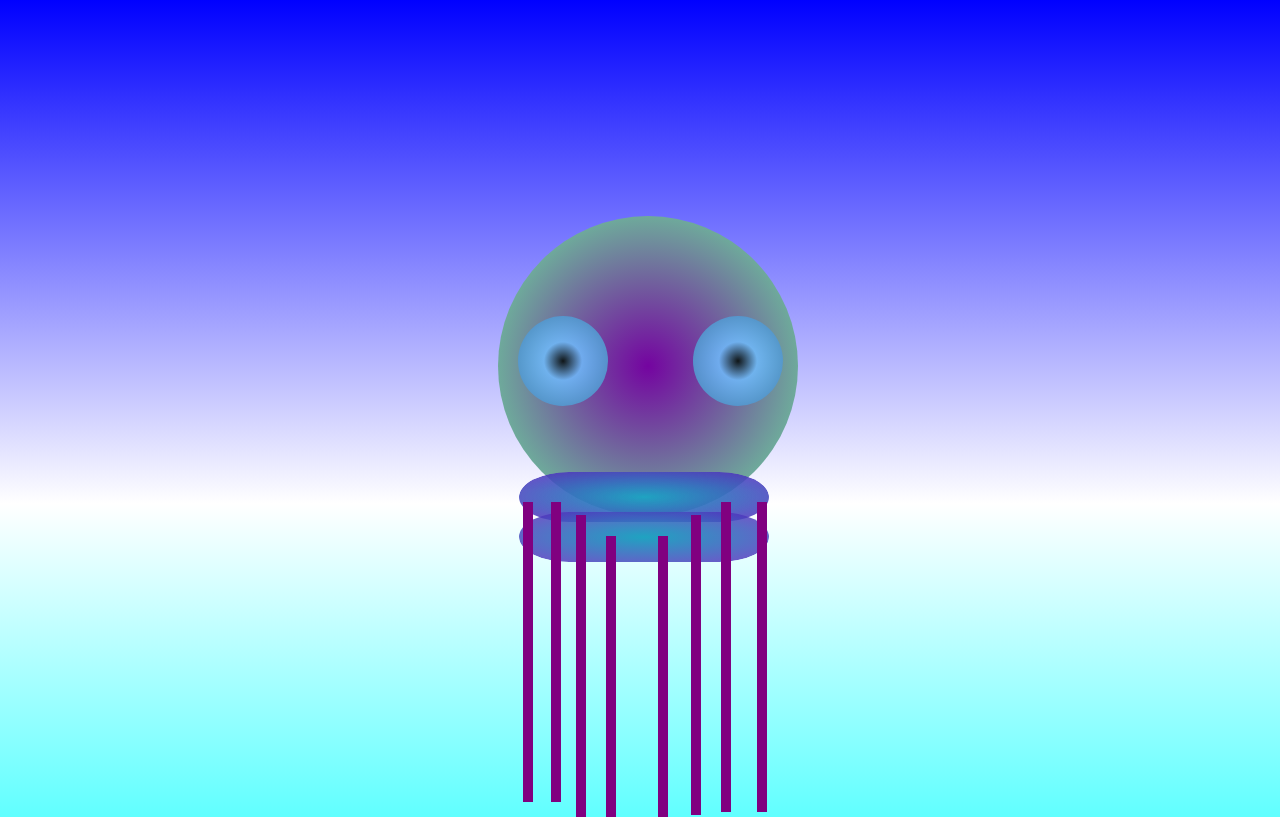
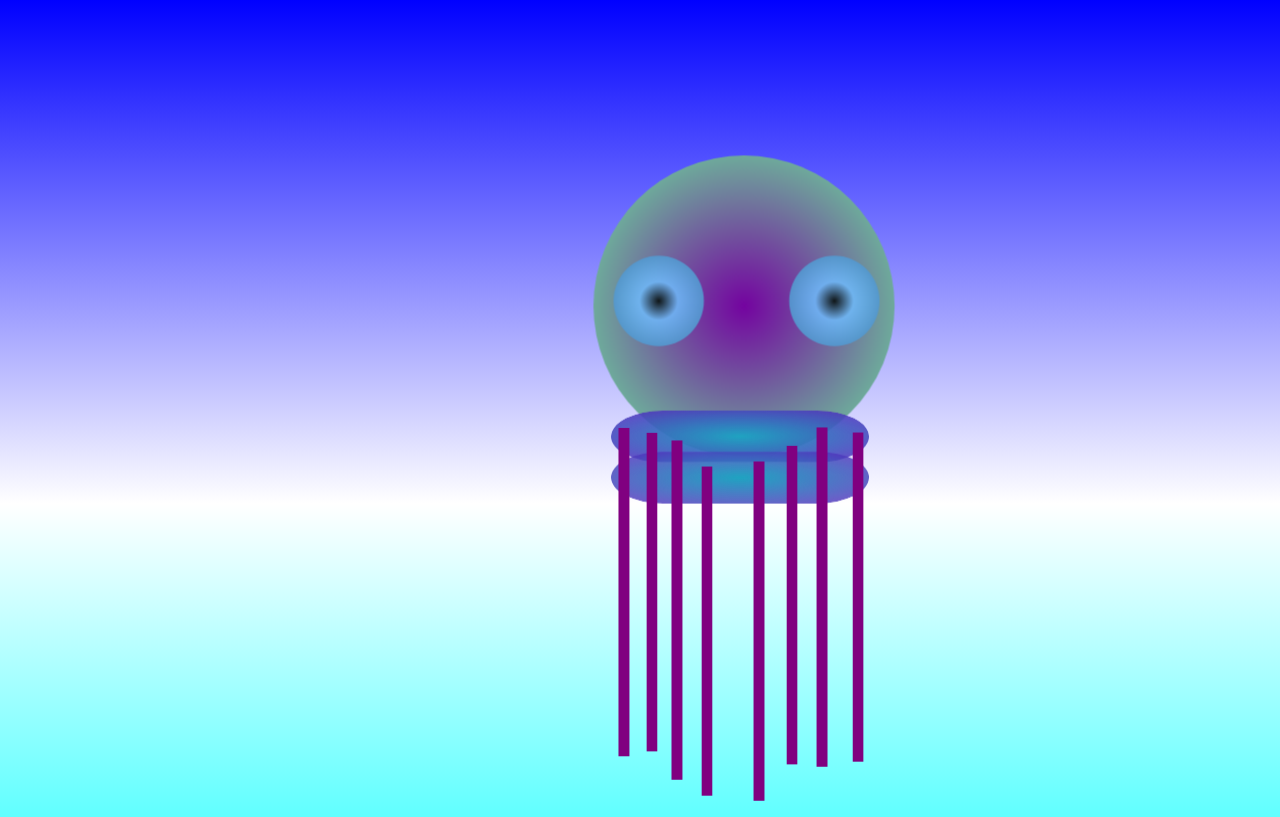
Before and after one commit to terrencebudnik/MONTY, a React (Create React App) app: page /montybuild in a window 1280 px wide. Shown: the top 817 px of the page. Built offline with nearby package versions, Linux system fonts and the light colour scheme.

Commit message:
added x, y, and z animations

```diff
--- a/package.json
+++ b/package.json
@@ -3,11 +3,13 @@
   "version": "0.1.0",
   "private": true,
   "dependencies": {
+    "animate.css": "^4.1.1",
     "bootstrap": "^5.2.3",
     "jquery": "^3.6.1",
     "react": "^18.2.0",
     "react-bootstrap": "^2.6.0",
     "react-dom": "^18.2.0",
+    "react-draggable": "^4.4.5",
     "react-router-dom": "^6.4.4",
     "react-scripts": "5.0.1",
     "web-vitals": "^2.1.4"
--- a/src/css/montybuild.css
+++ b/src/css/montybuild.css
@@ -1,9 +1,57 @@
 .home {
     display: flex;
     justify-content: center;
+    height: 100vh;
+    width: 100vw;
     margin-top: 200px;
 }
 
+.moveXEl {
+    animation: moveX 10s linear infinite alternate;
+
+}
+
+.moveYEl {
+    animation: moveY 12s linear infinite alternate;
+
+}
+
+
+.monty {
+    animation: moveZ 8s infinite alternate;
+
+
+}
+
+@keyframes moveX {
+    50% {
+        transform: translateX(-400px);
+      }
+
+    100% {
+        transform: translateX(400px);
+      }
+  }
+
+  @keyframes moveY {
+    50% {
+        transform: translateY(-200px);
+      }
+
+    100% {
+        transform: translateY(200px);
+      }
+  }
+
+  @keyframes moveZ {
+    50% {
+        transform: perspective(100px) translateZ(0);
+      }
+
+    100% {
+        transform: translateZ(120px);
+      }
+  }
 
 .head {
     display: flex;
@@ -11,8 +59,23 @@
     border-radius: 50%;
     height: 300px;
     width: 300px;
-    background: radial-gradient(circle at 50% 50%, #7404a0 0%, #6cee99 100%)
+    background: radial-gradient(circle at 50% 50%, #7404a0 0%, #6cee99 100%);
+    animation-name: pulse;
+    animation-duration: 4s;
+    animation-iteration-count: infinite;
+}
+
+@keyframes pulse {
+    0% {
+
+    }
+    50% {
+      transform: scale(1.1);
+
+    }
   }
+
+
 
   .eyes {
     position: absolute;
@@ -52,7 +115,10 @@
 	width: 250px;
 	height: 90px;
 	border-radius: 50px/25px;
-	background-color: transparent
+	background-color: transparent;
+    animation-name: pulse;
+    animation-duration: 3s;
+    animation-iteration-count: infinite;
   }
 
 .body:before {
@@ -92,7 +158,11 @@
     height: 300px;
     margin-top: -76px;
     margin-left: 25px;
+    animation-name: pulse;
+    animation-duration: 6s;
+    animation-iteration-count: infinite;
 }
+
 
 #leg2 {
     display: flex;
@@ -101,6 +171,9 @@
     height: 300px;
     margin-top: -76px;
     margin-left: 53px;
+    animation-name: pulse;
+    animation-duration: 5s;
+    animation-iteration-count: infinite;
 }
 
 #leg3 {
@@ -110,6 +183,9 @@
     height: 310px;
     margin-top: -63px;
     margin-left: 78px;
+    animation-name: pulse;
+    animation-duration: 6s;
+    animation-iteration-count: infinite;
 }
 
 #leg4 {
@@ -119,6 +195,9 @@
     height: 310px;
     margin-top: -42px;
     margin-left: 108px;
+    animation-name: pulse;
+    animation-duration: 5s;
+    animation-iteration-count: infinite;
 }
 
 #leg5 {
@@ -128,6 +207,9 @@
     height: 310px;
     margin-top: -42px;
     margin-left: 160px;
+    animation-name: pulse;
+    animation-duration: 6s;
+    animation-iteration-count: infinite;
 }
 
 #leg6 {
@@ -137,6 +219,9 @@
     height: 300px;
     margin-top: -63px;
     margin-left: 193px;
+    animation-name: pulse;
+    animation-duration: 5s;
+    animation-iteration-count: infinite;
 }
 
 #leg7 {
@@ -146,6 +231,9 @@
     height: 310px;
     margin-top: -76px;
     margin-left: 223px;
+    animation-name: pulse;
+    animation-duration: 6s;
+    animation-iteration-count: infinite;
 }
 
 #leg8 {
@@ -155,4 +243,7 @@
     height: 310px;
     margin-top: -76px;
     margin-left: 259px;
+    animation-name: pulse;
+    animation-duration: 5s;
+    animation-iteration-count: infinite;
 }
--- a/src/pages/MontyBuild.js
+++ b/src/pages/MontyBuild.js
@@ -1,17 +1,18 @@
 import React, { useState } from 'react';
 import Container from 'react-bootstrap/Container';
-import Row from 'react-bootstrap/Row';
-import Col from 'react-bootstrap/Col';
-
+import Draggable from 'react-draggable';
 import '../css/montybuild.css'
 
 
 export default function MontyBuild() {
 
     return (
+        <Container className='home'>
+            <div className='moveXEl'>
 
-        <Container className='home'>
-            <div>
+            <div className='moveYEl'>
+
+                <div className ='monty'>
 
                     <figure className='head'>
                         <div className='eyes'>
@@ -32,6 +33,10 @@ export default function MontyBuild() {
                     </figure>
 
                 </div>
+
+            </div>
+        </div>
+
         </Container>
 
     );
```
Also changed, not shown: 1 other file (tests, documents, lock files or other folders). Lines whose indentation alone changed are shown as unchanged.
